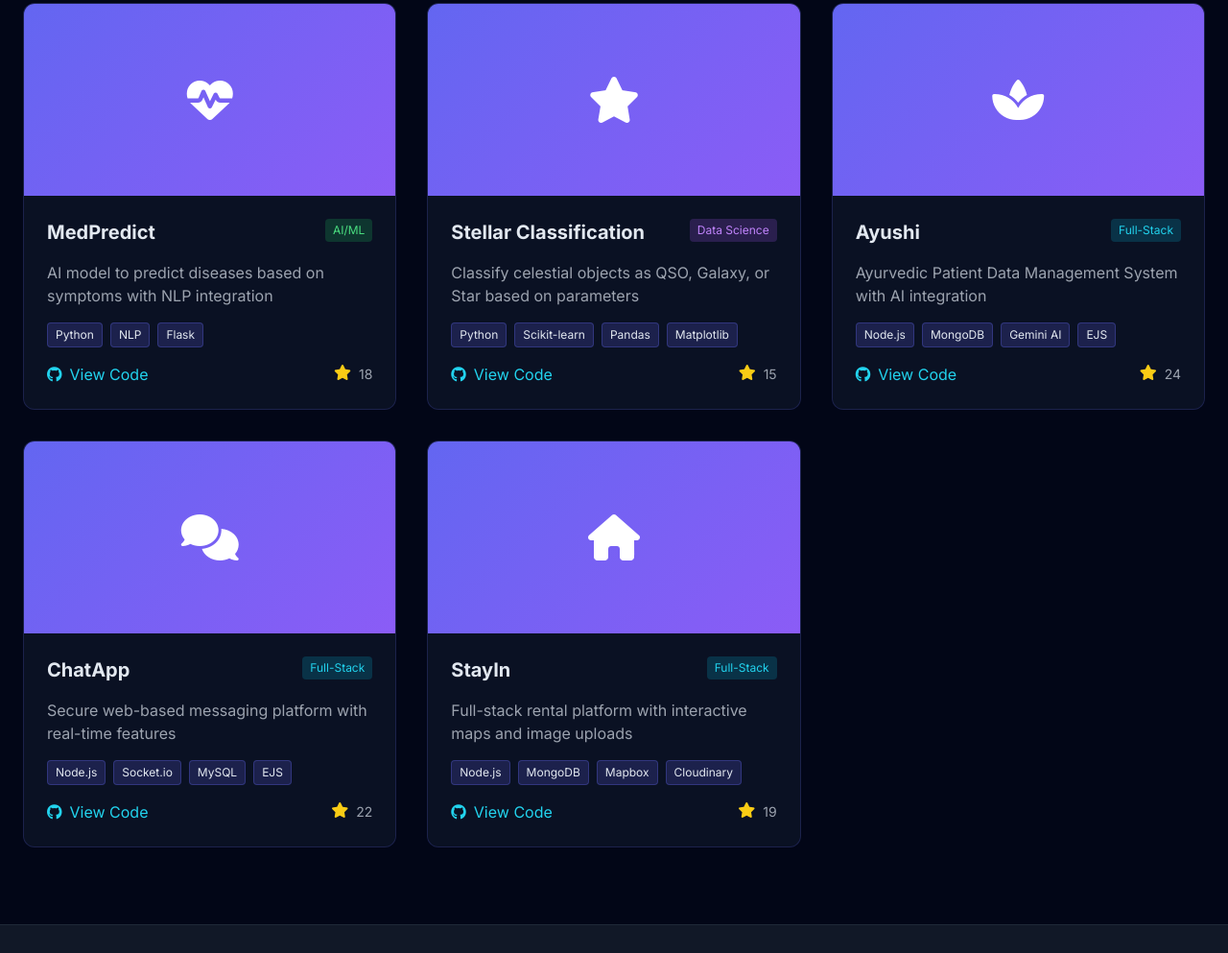
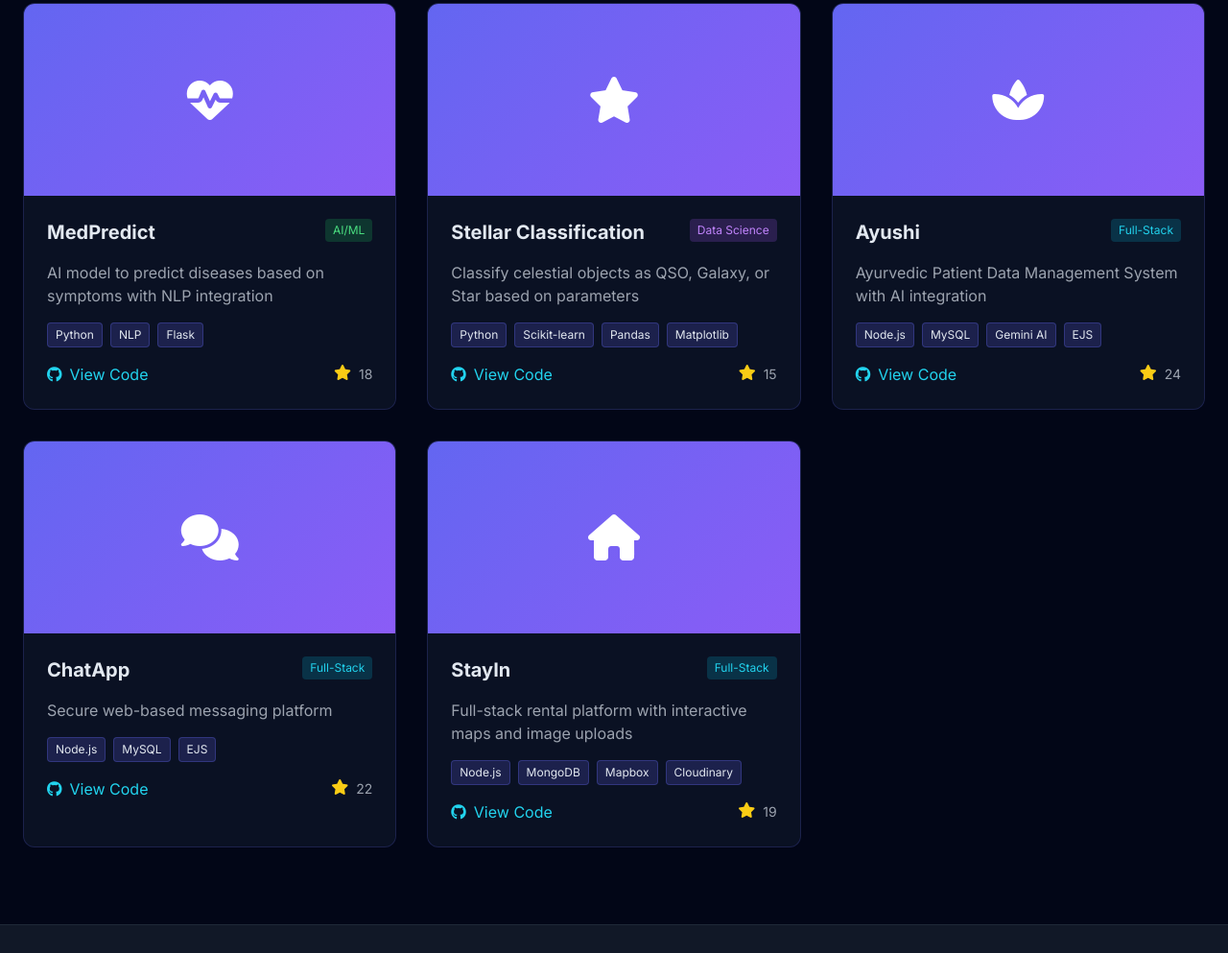
Before and after one commit to vijethmd/portfolio, a plain HTML site: page projects.html in a window 1280 px wide. Shown: the part 317-1310 px from the top of the page at 96% size. Drawn offline with nearby package versions, Linux system fonts and the light colour scheme.

Commit message:
Updated projects page

```diff
--- a/projects.html
+++ b/projects.html
@@ -191,7 +191,7 @@
                         <p class="text-gray-400 mb-4">Ayurvedic Patient Data Management System with AI integration</p>
                         <div class="flex flex-wrap gap-2 mb-4">
                             <span class="tech-tag px-2 py-1 rounded text-xs">Node.js</span>
-                            <span class="tech-tag px-2 py-1 rounded text-xs">MongoDB</span>
+                            <span class="tech-tag px-2 py-1 rounded text-xs">MySQL</span>
                             <span class="tech-tag px-2 py-1 rounded text-xs">Gemini AI</span>
                             <span class="tech-tag px-2 py-1 rounded text-xs">EJS</span>
                         </div>
@@ -217,10 +217,10 @@
                             <h3 class="text-xl font-bold">ChatApp</h3>
                             <span class="bg-cyan-500 bg-opacity-20 text-cyan-400 text-xs px-2 py-1 rounded">Full-Stack</span>
                         </div>
-                        <p class="text-gray-400 mb-4">Secure web-based messaging platform with real-time features</p>
+                        <p class="text-gray-400 mb-4">Secure web-based messaging platform</p>
                         <div class="flex flex-wrap gap-2 mb-4">
                             <span class="tech-tag px-2 py-1 rounded text-xs">Node.js</span>
-                            <span class="tech-tag px-2 py-1 rounded text-xs">Socket.io</span>
+                            <!-- <span class="tech-tag px-2 py-1 rounded text-xs">Socket.io</span> -->
                             <span class="tech-tag px-2 py-1 rounded text-xs">MySQL</span>
                             <span class="tech-tag px-2 py-1 rounded text-xs">EJS</span>
                         </div>
```
